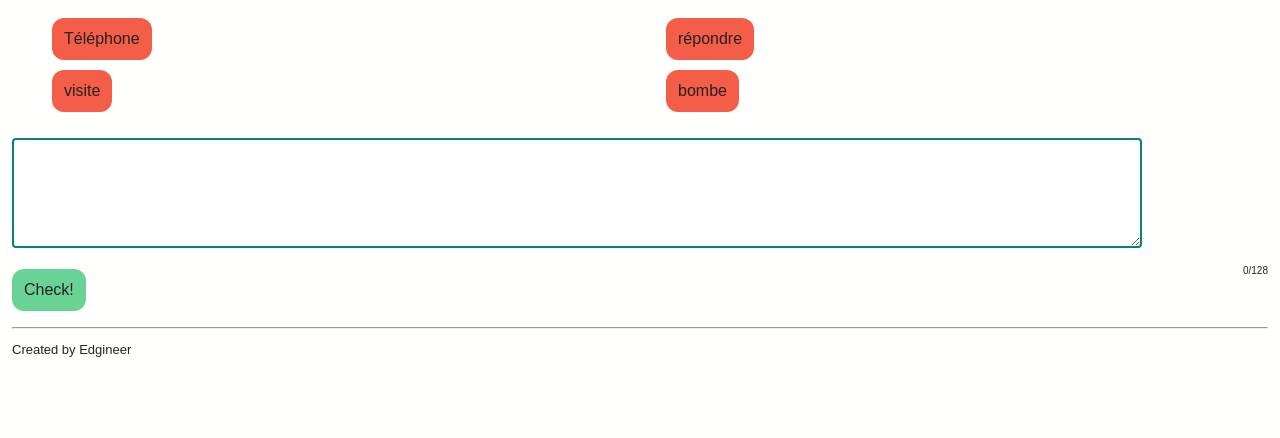
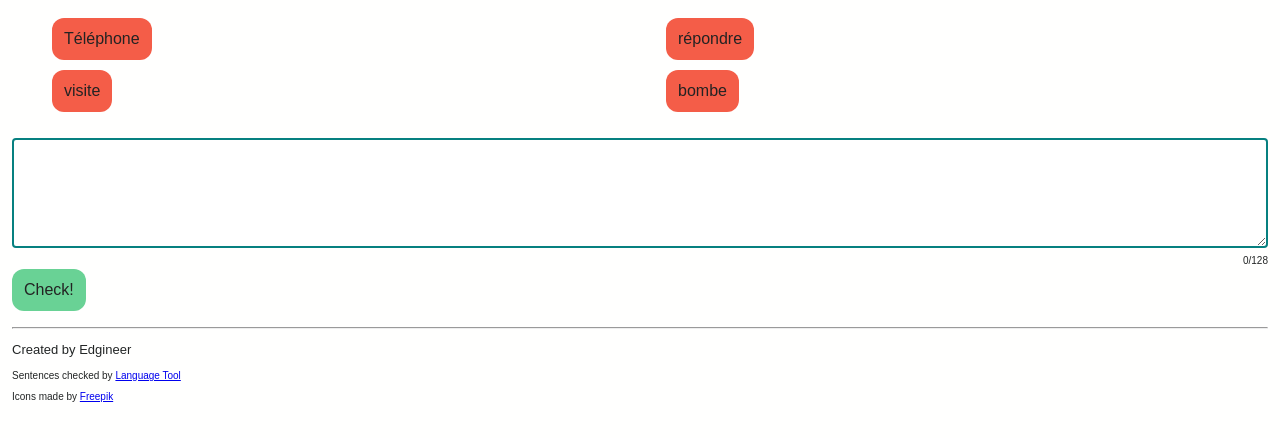
Before and after one commit to Edgineer/curb-your-biases, a React app: page / in a window 1280 px wide. Shown: the part 104-542 px from the top of the page. Built offline with nearby package versions, Linux system fonts and the light colour scheme; a web font is replaced by a local one.

Commit message:
adding tools used as mentions

```diff
--- a/src/index.css
+++ b/src/index.css
@@ -33,7 +33,7 @@ li {
 textarea {
   font-family: sofia-pro,sans-serif;
   outline: none;
-  width: 90%;
+  width: 100%;
   height: 110px;
   padding: 12px 20px;
   margin: 4px 0;
@@ -46,6 +46,9 @@ textarea {
 .footer {
   color: #222525;
   font-size: small;
+}
+.mentions{
+  font-size: x-small;
 }
 
 button {
@@ -67,6 +70,7 @@ button {
 #charCount{
   font-size: x-small;
   float: right;
+  margin: 0px;
 }
 
 .feedbackText{
--- a/src/session.js
+++ b/src/session.js
@@ -123,6 +123,7 @@ class Session extends React.Component {
     else if(this.state.errors.length == 0){
       feedbackMessage = <>
         <p className="feedbackText" id="passed">Voila! Well done</p>
+        <br />
         <button id="submit" onClick={this.reset}>More Words!</button>
       </>
     }
@@ -156,13 +157,15 @@ class Session extends React.Component {
       <ul>{randWordList}</ul>
       <div>
         <textarea value={this.state.userInput} onChange={this.handleUserInput} spellcheck="false" maxlength="128"/>
+        <p id="charCount">{this.state.charCount}/128</p>
       </div>
-      <p id="charCount">{this.state.charCount}/128</p>
       <br />
       {feedbackMessage}
       <hr />
       <span>
         <p className="footer">Created by Edgineer</p>
+        <p className="mentions">Sentences checked by <a href="https://languagetool.org/" title="Language Tool">Language Tool</a></p>
+        <p className="mentions">Icons made by <a href="https://www.flaticon.com/authors/freepik" title="Freepik">Freepik</a></p>
       </span>
     </>
     );
```
